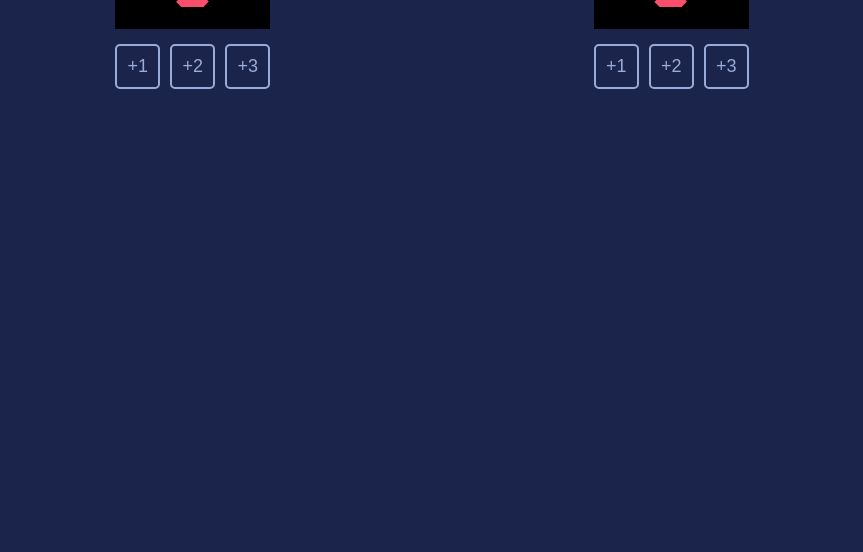
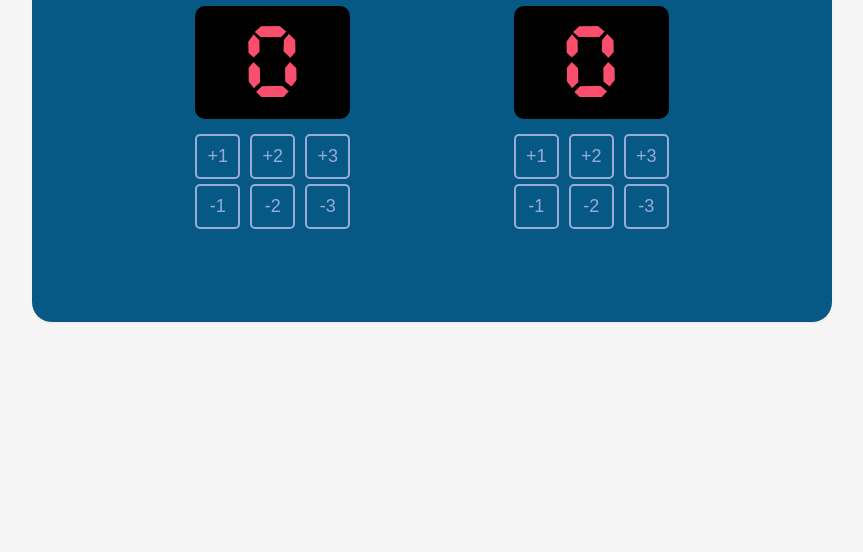
Before and after one commit to cdawg3/scoreboard, a plain HTML site: page index.html in a window 1280 px wide. Shown: the part 248-800 px from the top of the page, without its empty margins (208-1071 px from the left). Drawn offline with Linux system fonts and the light colour scheme.

Commit message:
added subtract buttons

```diff
--- a/index.css
+++ b/index.css
@@ -5,7 +5,7 @@
 
 body {
     margin: 0;
-    background-color: #1B244A;
+    background-color: whitesmoke;
     font-family: scoreboard, sans-serif;
     text-align: center;
 }
@@ -15,7 +15,25 @@ body {
     flex-direction: row;
     justify-content: space-evenly;
     background-size: cover;
-    margin: 60px 0 0 0
+    margin: 60px 0 0 0;
+    height: 470px;
+    width: 800px;
+    margin: 100px auto 0 auto;
+    border-radius: 20px;
+    background-color: #075985;
+    box-shadow: 0px 1px 2px rgba(0, 0, 0, 0.05);
+    /* background-color: #1B244A; */
+}
+
+#main-container:hover {
+    transform: scale(0.98);
+    /* Scaling button to 0.98 to its original size */
+    box-shadow: 3px 2px 22px 1px rgba(0, 0, 0, 0.24);
+    /* Lowering the shadow */
+}
+
+.half-board {
+    margin-top: 50px;
 }
 
 .team {
@@ -32,6 +50,7 @@ body {
     background: black;
     padding: 15px 0 0 0;
     margin: 20px 0 15px 0;
+    border-radius: 10px;
 }
 
 .buttons2 {
--- a/index.html
+++ b/index.html
@@ -17,11 +17,11 @@
           <button onclick="addTwo()" class="btn">+2</button>
           <button onclick="addThree()" class="btn">+3</button>
         </div>
-        <!-- <div class="buttons2">
-          <button onclick="addOne()" class="btn">-1</button>
-          <button onclick="addTwo()" class="btn">-2</button>
-          <button onclick="addThree()" class="btn">-3</button>
-        </div> -->
+        <div class="buttons2">
+          <button onclick="subOne()" class="btn">-1</button>
+          <button onclick="subTwo()" class="btn">-2</button>
+          <button onclick="subThree()" class="btn">-3</button>
+        </div>
       </div>
       <div class="half-board" id="guest">
         <h3 class="team">Guest</h3>
@@ -31,6 +31,11 @@
           <button onclick="addTwo2()" class="btn">+2</button>
           <button onclick="addThree2()" class="btn">+3</button>
         </div>
+        <div class="buttons2">
+          <button onclick="subOne2()" class="btn">-1</button>
+          <button onclick="subTwo2()" class="btn">-2</button>
+          <button onclick="subThree2()" class="btn">-3</button>
+        </div>
       </div>
     </div>
     <script src="./index.js"></script>
--- a/index.js
+++ b/index.js
@@ -3,6 +3,7 @@ let guestPoints = 0
 let homeScore = document.getElementById("home-score")
 let guestScore = document.getElementById("guest-score")
 
+// Home team add points
 function addOne() {
     homePoints += 1;
     homeScore.innerText = homePoints;
@@ -18,6 +19,23 @@ function addThree() {
   homeScore.innerText = homePoints;
 }
 
+//Home team subtract points
+function subOne() {
+  homePoints -= 1;
+  homeScore.innerText = homePoints;
+}
+
+function subTwo() {
+  homePoints -= 2;
+  homeScore.innerText = homePoints;
+}
+
+function subThree() {
+  homePoints -= 3;
+  homeScore.innerText = homePoints;
+}
+
+//Guest team add points
 function addOne2() {
   guestPoints += 1;
   guestScore.innerText = guestPoints;
@@ -32,3 +50,19 @@ function addThree2() {
   guestPoints += 3;
   guestScore.innerText = guestPoints;
 }
+
+//Guest team subtract points
+function subOne2() {
+  guestPoints -= 1;
+  guestScore.innerText = guestPoints;
+}
+
+function subTwo2() {
+  guestPoints -= 2;
+  guestScore.innerText = guestPoints;
+}
+
+function subThree2() {
+  guestPoints -= 3;
+  guestScore.innerText = guestPoints;
+}
```
